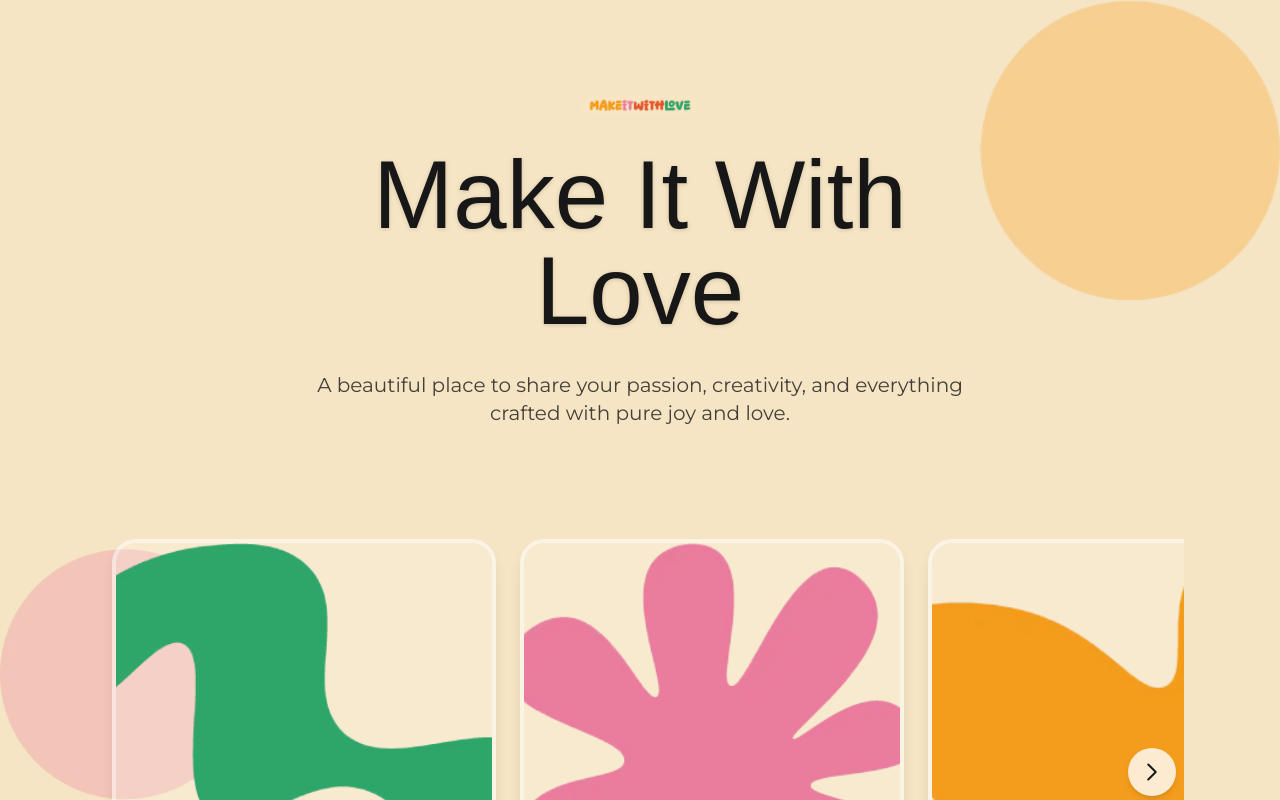
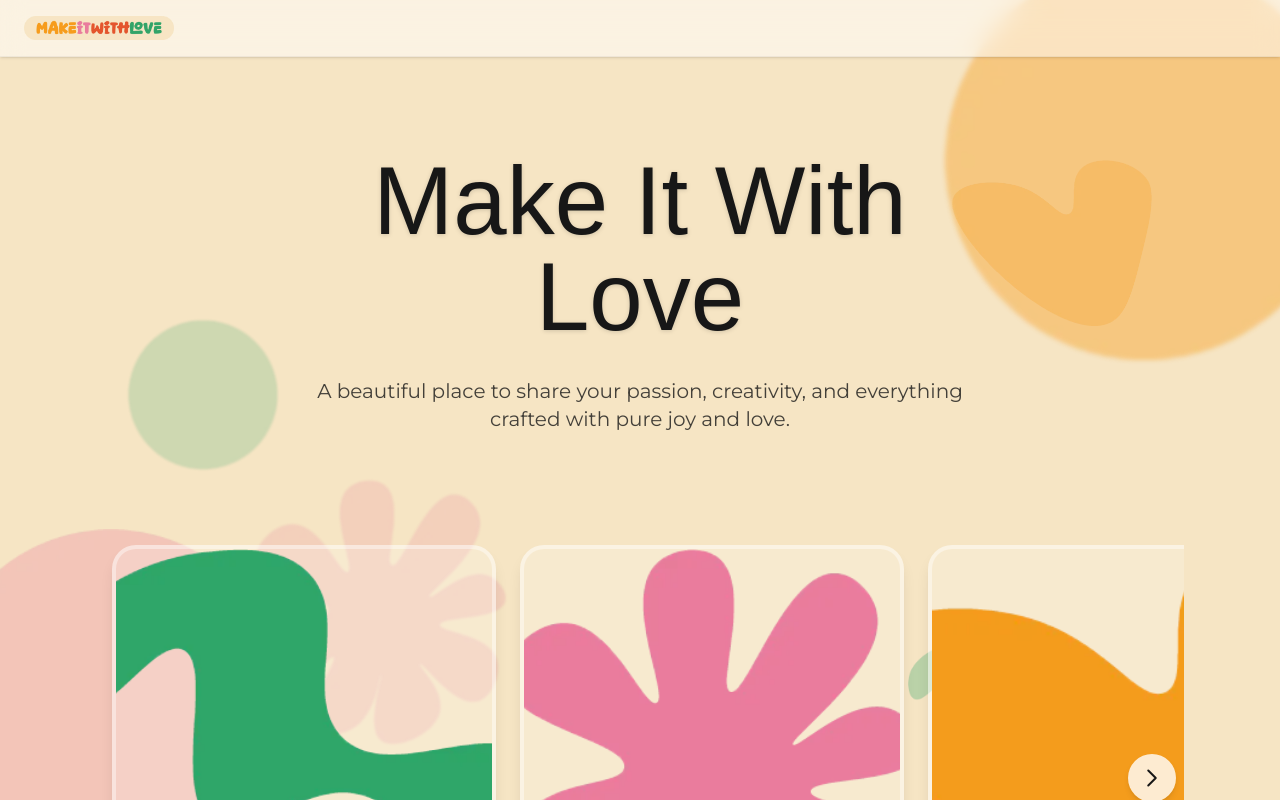
Before and after one commit to richardd-f/make-it-with-love, a Next.js app: page / in a window 1280 px wide. Shown: the top 800 px of the page. Built offline with nearby package versions, Linux system fonts and the light colour scheme; a web font is replaced by a local one.

Commit message:
added background animation, and implemented it to the layout.

```diff
--- a/package.json
+++ b/package.json
@@ -10,6 +10,7 @@
   },
   "dependencies": {
     "@prisma/client": "7.2.0",
+    "gsap": "^3.15.0",
     "next": "16.2.3",
     "react": "19.2.4",
     "react-dom": "19.2.4"
--- a/src/app/layout.tsx
+++ b/src/app/layout.tsx
@@ -1,5 +1,7 @@
 import type { Metadata } from "next";
 import { Montserrat } from "next/font/google";
+import { NavBar } from "@/src/components/NavBar";
+import { BackgroundDecoration } from "@/src/components/BackgroundDecoration";
 import "./globals.css";
 
 const montserrat = Montserrat({
@@ -22,7 +24,11 @@ export default function RootLayout({
       lang="en"
       className={`${montserrat.variable} font-sans h-full antialiased`}
     >
-      <body className="min-h-full flex flex-col">{children}</body>
+      <body className="min-h-full flex flex-col relative w-full overflow-x-hidden">
+        <BackgroundDecoration />
+        <NavBar />
+        {children}
+      </body>
     </html>
   );
 }
--- a/src/app/page.tsx
+++ b/src/app/page.tsx
@@ -13,35 +13,9 @@ export default function Home() {
 
   return (
     <main className="flex-1 flex flex-col items-center justify-center p-8 sm:p-12 md:p-24 w-full">
-      {/* Decorative Assets */}
-      <div className="absolute top-0 right-0 -z-10 opacity-30 select-none pointer-events-none">
-        <Image
-          src="/images/assets/circle_orange.webp"
-          alt="Decoration"
-          width={300}
-          height={300}
-        />
-      </div>
-      <div className="absolute bottom-0 left-0 -z-10 opacity-30 select-none pointer-events-none">
-        <Image
-          src="/images/assets/circle_pink.webp"
-          alt="Decoration"
-          width={250}
-          height={250}
-        />
-      </div>
-
       <div className="max-w-6xl w-full flex flex-col gap-12 items-center text-center">
         {/* Title */}
         <section className="flex flex-col gap-4 max-w-3xl items-center animate-fade-in">
-          <Image
-            src="/images/logo/logo_main.webp"
-            alt="Make It With Love"
-            width={120}
-            height={120}
-            className="mb-4"
-            priority
-          />
           <h1 className="text-6xl sm:text-7xl md:text-8xl font-family-papernotes text-foreground drop-shadow-sm">
             Make It With Love
           </h1>
--- /dev/null
+++ b/src/components/BackgroundDecoration.tsx
@@ -0,0 +1,106 @@
+"use client";
+
+import { useEffect, useRef } from "react";
+import Image from "next/image";
+import gsap from "gsap";
+import { ScrollTrigger } from "gsap/ScrollTrigger";
+
+gsap.registerPlugin(ScrollTrigger);
+
+export function BackgroundDecoration() {
+  const containerRef = useRef<HTMLDivElement>(null);
+  const elementsRef = useRef<(HTMLDivElement | null)[]>([]);
+  const scrollElementsRef = useRef<(HTMLDivElement | null)[]>([]);
+
+  useEffect(() => {
+    const ctx = gsap.context(() => {
+      // 1. Mouse move parallax for circles
+      const handleMouseMove = (e: MouseEvent) => {
+        const { clientX, clientY } = e;
+        const xPos = (clientX / window.innerWidth - 0.5) * 2; // Range -1 to 1
+        const yPos = (clientY / window.innerHeight - 0.5) * 2; // Range -1 to 1
+
+        elementsRef.current.forEach((el, index) => {
+          if (!el) return;
+          const depthX = (index + 1) * 30;
+          const depthY = (index + 1) * 30;
+
+          gsap.to(el, {
+            x: xPos * depthX,
+            y: yPos * depthY,
+            duration: 1.5,
+            ease: "power2.out"
+          });
+        });
+      };
+
+      window.addEventListener("mousemove", handleMouseMove);
+
+      // 2. Scroll Parallax for corals
+      scrollElementsRef.current.forEach((el, index) => {
+        if (!el) return;
+        const depth = (index + 1) * -150;
+        gsap.to(el, {
+          y: depth,
+          rotation: (index + 1) * 15,
+          ease: "power2.inOut",
+          scrollTrigger: {
+            trigger: document.body,
+            start: "top top",
+            end: "bottom top",
+            scrub: 2,
+          }
+        });
+      });
+
+      return () => {
+        window.removeEventListener("mousemove", handleMouseMove);
+      };
+    }, containerRef);
+
+    return () => ctx.revert();
+  }, []);
+
+  const setRef = (index: number) => (el: HTMLDivElement | null) => {
+    if (elementsRef.current) {
+      elementsRef.current[index] = el;
+    }
+  };
+
+  const setScrollRef = (index: number) => (el: HTMLDivElement | null) => {
+    if (scrollElementsRef.current) {
+      scrollElementsRef.current[index] = el;
+    }
+  };
+
+
+  return (
+    <div ref={containerRef} className="fixed inset-0 z-[-10] pointer-events-none overflow-hidden select-none">
+      {/* Circle decorations (Mouse parallax) */}
+      <div ref={setRef(0)} className="absolute top-[-5%] right-[-5%] opacity-40 blur-[2px]">
+        <Image src="/images/assets/circle_orange.webp" alt="Decoration" width={400} height={400} priority />
+      </div>
+
+      <div ref={setRef(1)} className="absolute bottom-[-10%] left-[-5%] opacity-30">
+        <Image src="/images/assets/circle_pink.webp" alt="Decoration" width={350} height={350} />
+      </div>
+
+      <div ref={setRef(2)} className="absolute top-[40%] left-[10%] opacity-20 blur-[1px]">
+        <Image src="/images/assets/circle_green.webp" alt="Decoration" width={150} height={150} />
+      </div>
+
+      {/* Coral decorations (Scroll parallax) */}
+      <div ref={setScrollRef(0)} className="absolute top-[20%] right-[10%] opacity-25">
+        <Image src="/images/assets/coral1_orange.webp" alt="Coral Decoration" width={200} height={200} />
+      </div>
+
+      <div ref={setScrollRef(1)} className="absolute top-[60%] left-[20%] opacity-20 blur-[1px]">
+        <Image src="/images/assets/coral2_pink.webp" alt="Coral Decoration" width={250} height={250} />
+      </div>
+
+      <div ref={setScrollRef(2)} className="absolute top-[80%] right-[15%] opacity-30">
+        <Image src="/images/assets/coral1_green.webp" alt="Coral Decoration" width={180} height={180} />
+      </div>
+    </div>
+  );
+}
--- a/src/components/NavBar.tsx
+++ b/src/components/NavBar.tsx
@@ -0,0 +1,24 @@
+import Image from "next/image";
+import Link from "next/link";
+
+export function NavBar() {
+  return (
+    <nav className="w-full flex items-center justify-between px-6 py-4 bg-white/50 backdrop-blur-md sticky top-0 z-50 border-b border-foreground/5 shadow-sm">
+      <Link href="/" className="transition-transform hover:scale-105">
+        <Image
+          src="/images/logo/logo_main.webp"
+          alt="Make It With Love Logo"
+          width={150}
+          height={60}
+          priority
+          className="object-contain"
+        />
+      </Link>
+
+      {/* Add more nav links here in the future if needed */}
+      <div className="flex items-center gap-6">
+        {/* Placeholder for future links */}
+      </div>
+    </nav>
+  );
+}
```
Also changed, not shown: 1 other file (tests, documents, lock files or other folders).
